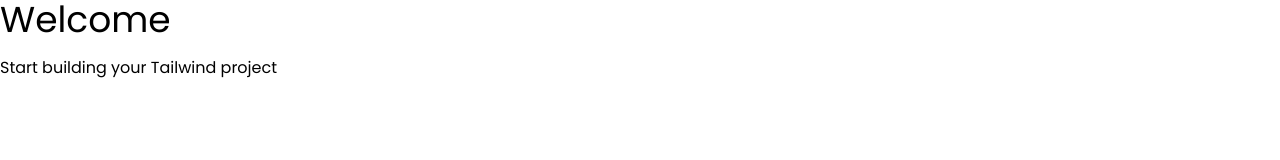
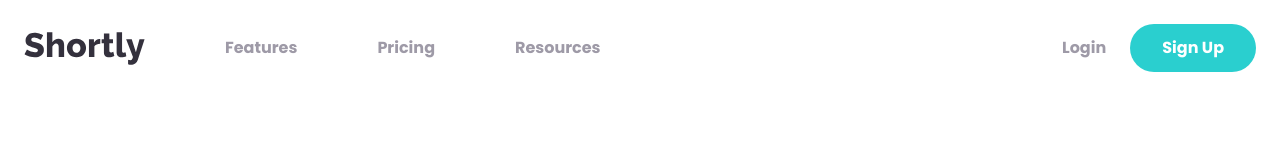
Before and after one commit to clayton-klein/tailwind-p3-shortly, a website: page index.html in a window 1280 px wide. Drawn offline with Linux system fonts and the light colour scheme.

Commit message:
feat: develop navbar (desktop version)

```diff
--- a/index.html
+++ b/index.html
@@ -15,7 +15,47 @@
     <title>Shortly</title>
   </head>
   <body>
-    <h1 class="text-4xl mb-4">Welcome</h1>
-    <p>Start building your Tailwind project</p>
+    <!-- Nav container -->
+    <nav class="relative container mx-auto p-6">
+      <!-- Flex container -->
+      <div class="flex items-center justify-between">
+        <!-- Logo/menu container -->
+        <div class="flex items-center space-x-20">
+          <!-- Logo -->
+          <img src="./images/logo.svg" alt="shortly logo" />
+          <!-- Sections' links -->
+          <div class="hidden space-x-8 font-bold lg:flex">
+            <a href="#" class="text-grayishViolet hover:text-veryDarkViolet"
+              >Features</a
+            >
+          </div>
+          <div class="hidden space-x-8 font-bold lg:flex">
+            <a href="#" class="text-grayishViolet hover:text-veryDarkViolet"
+              >Pricing</a
+            >
+          </div>
+          <div class="hidden space-x-8 font-bold lg:flex">
+            <a href="#" class="text-grayishViolet hover:text-veryDarkViolet"
+              >Resources</a
+            >
+          </div>
+        </div>
+        <!-- Login/sign up links -->
+        <div
+          class="hidden items-center space-x-6 font-bold text-grayishViolet lg:flex"
+        >
+          <div class="hover:cursor-pointer hover:text-veryDarkViolet">
+            Login
+          </div>
+          <a
+            href="#"
+            class="px-8 py-3 font-bold text-white bg-cyan rounded-full hover:opacity-70"
+            >Sign Up</a
+          >
+        </div>
+        <!-- TODO hamburger menu icon -->
+      </div>
+      <!-- TODO hamburger menu -->
+    </nav>
   </body>
 </html>
```
Also changed, not shown: css/style.css.
